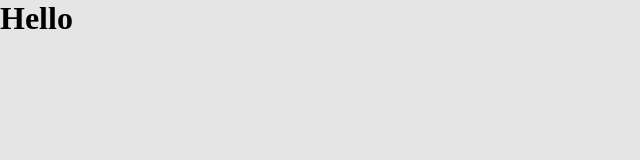
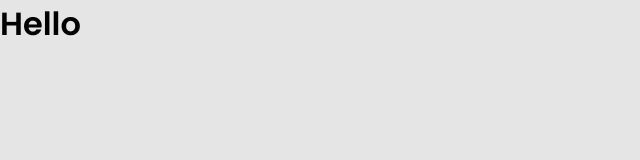
Before and after one commit to brucePedroGomes/dt-money, a React (Create React App) app: page / in a window 1280 px wide. Shown: the top 160 px of the page, without its empty margins (0-640 px from the left). Built offline with nearby package versions, Linux system fonts and the light colour scheme.

Commit message:
feat: Poppins

```diff
--- a/public/index.html
+++ b/public/index.html
@@ -1,8 +1,14 @@
 <!DOCTYPE html>
 <html lang="en">
   <head>
+    <link rel="preconnect" href="https://fonts.gstatic.com" />
     <meta charset="utf-8" />
     <link rel="shortcut icon" href="favicon.png" type="image/png" />
+    <link
+      href="https://fonts.googleapis.com/css2?family=Poppins:wght@400;500;600&display=swap"
+      rel="stylesheet"
+    />
+
     <title>dt money</title>
   </head>
   <body>
--- a/src/styles/global.ts
+++ b/src/styles/global.ts
@@ -32,6 +32,15 @@
     background: var(--background);
 }
 
+body, input, textarea, button {
+  font-family: 'Poppins', sans-serif;
+  font-weight: 400;
+}
+
+h1, h2, h3, strong {
+  font-weight: 600;
+}
+
 button {
   cursor: pointer;
 }
```
